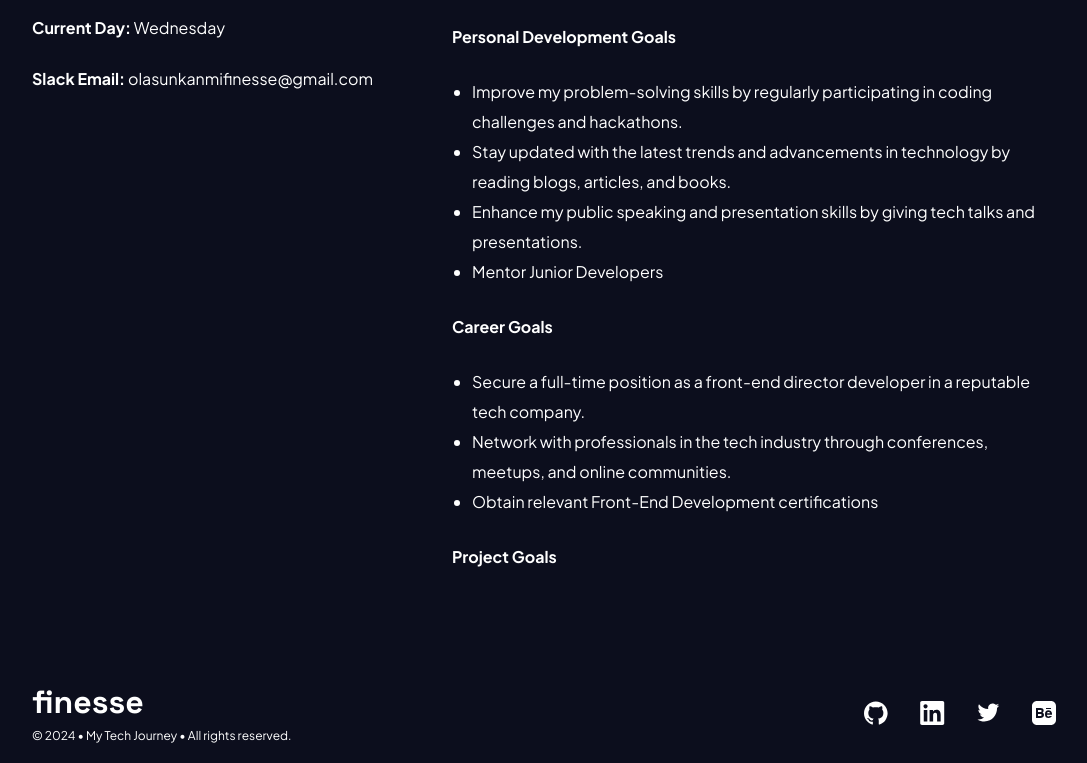
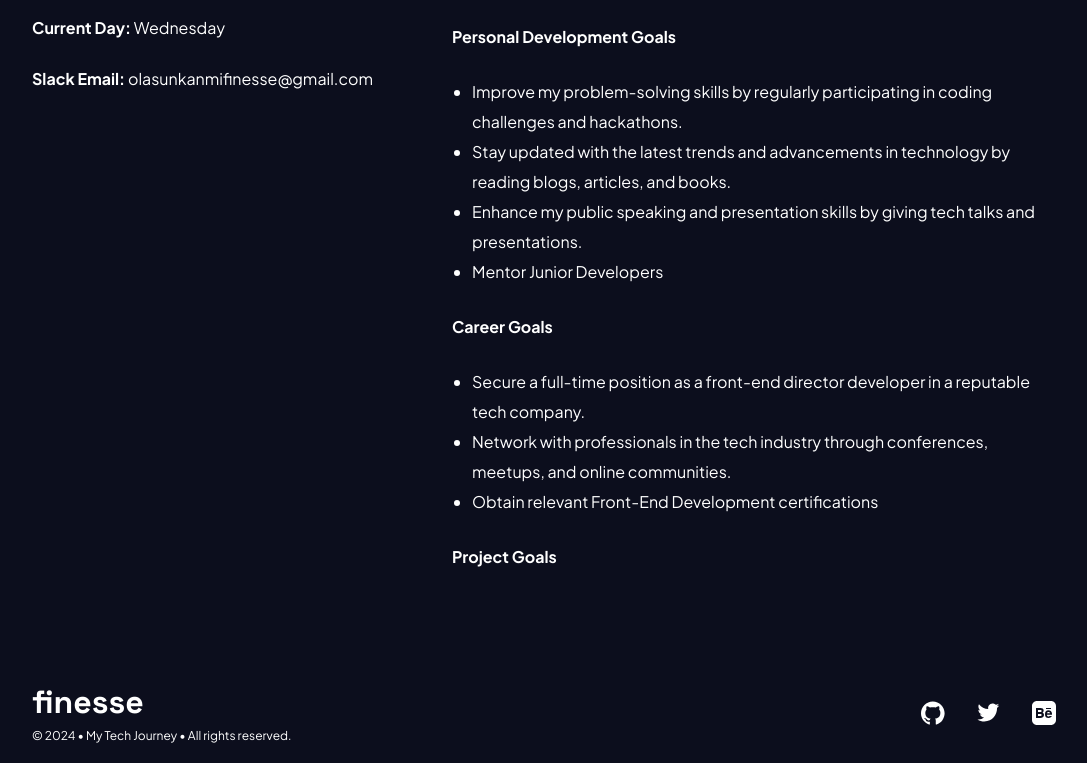
Before and after one commit to ux-finesse/the_tech_journey_ahead, a plain HTML site: page index.html in a window 1280 px wide. Shown: the part 674-1437 px from the top of the page, without its empty margins (96-1183 px from the left). Drawn offline with Linux system fonts and the light colour scheme.

Commit message:
remove linkedin

```diff
--- a/index.html
+++ b/index.html
@@ -177,14 +177,6 @@
               data-testid="githubImg"
             />
           </a>
-          <a href="https://www.linkedin.com/in/peterolugbenga/" target="_blank">
-            <img
-              src="img/linkedin.svg"
-              alt="linkedin"
-              width="25"
-              height="24"
-              data-testid="linkedinImg"
-            />
           </a>
           <a href="https://x.com/ux_finesse/" target="_blank">
             <img
```
Also changed, not shown: 1 other file.
